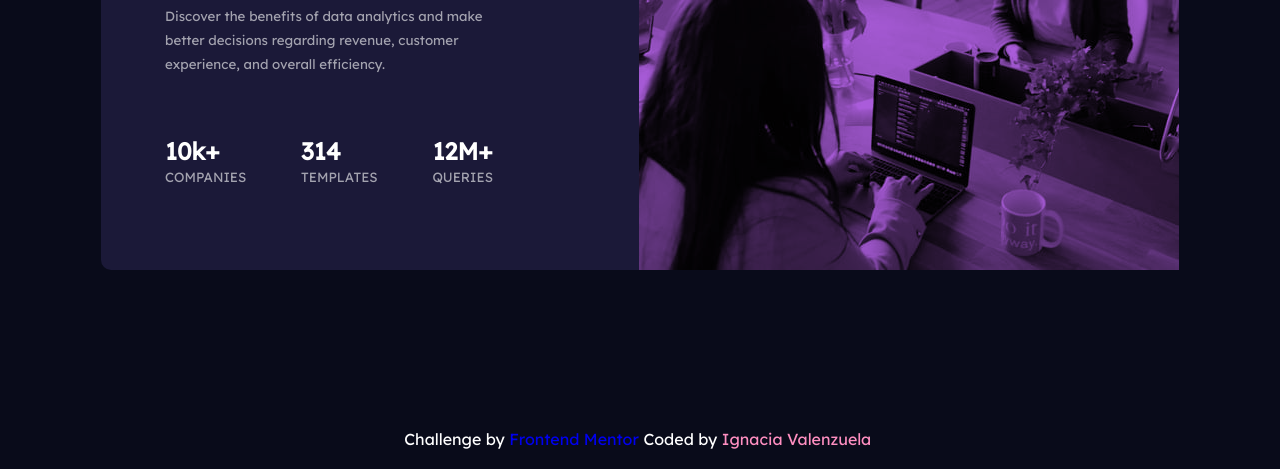
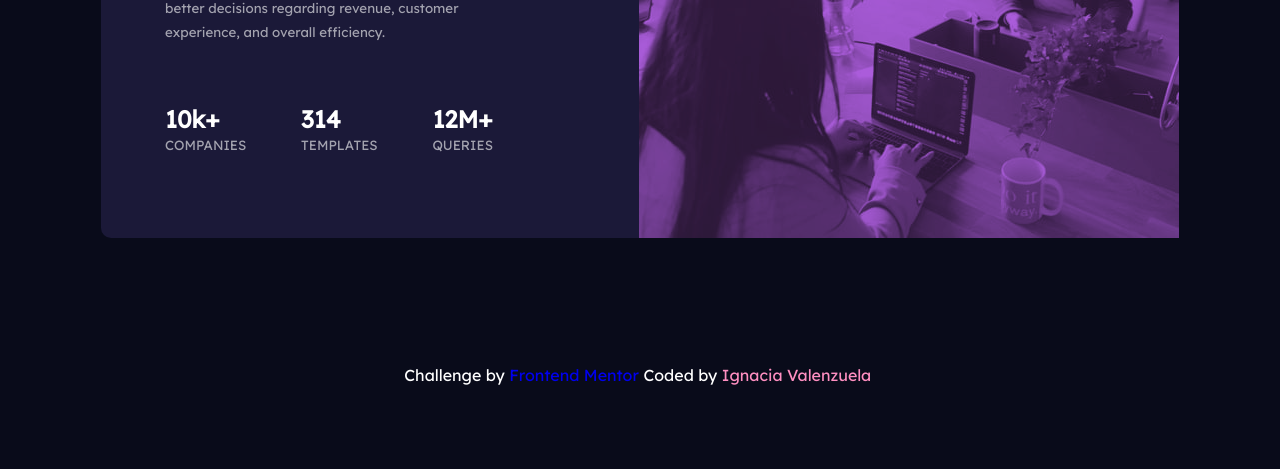
Before and after one commit to Chocolatita0/stats-preview-card-component, a plain HTML site: page index.html in a window 1280 px wide. Shown: the part 336-805 px from the top of the page. Drawn offline with Linux system fonts and the light colour scheme.

Commit message:
correccion color

```diff
--- a/css/style.scss
+++ b/css/style.scss
@@ -22,6 +22,7 @@ html{
     padding: 0;
     margin: 0;
     box-sizing: border-box;
+    background-color: $main-background;
 }
 
 body{
@@ -44,7 +45,7 @@ main{
     border-radius: 10px;
     // flex-direction: column;
 
-    margin: 10rem;
+    margin: 8rem;
 
     &-text{
         color: $main-heading-stats;
@@ -114,9 +115,19 @@ main{
    .hero-image{
        background-color: $accent;
        max-height: 446px;
+       position: relative;
        img{
            mix-blend-mode: multiply;
-           min-height: fit-content;
+           height: 100%;
+       }
+       &-overlay{
+           background-color: $accent;
+           height: 446px;
+           width: 540px;
+           position: absolute;
+           top: 0;
+           left: 0;
+           opacity: 0.25;
        }
    }
 
--- a/index.html
+++ b/index.html
@@ -39,6 +39,7 @@
     </div>
       <div class="hero-image">
         <img src="./images/image-header-desktop.jpg" alt="">
+          <div class="hero-image-overlay"></div>
       </div>
 
 
```
Also changed, not shown: css/style.css, 1 other file.
